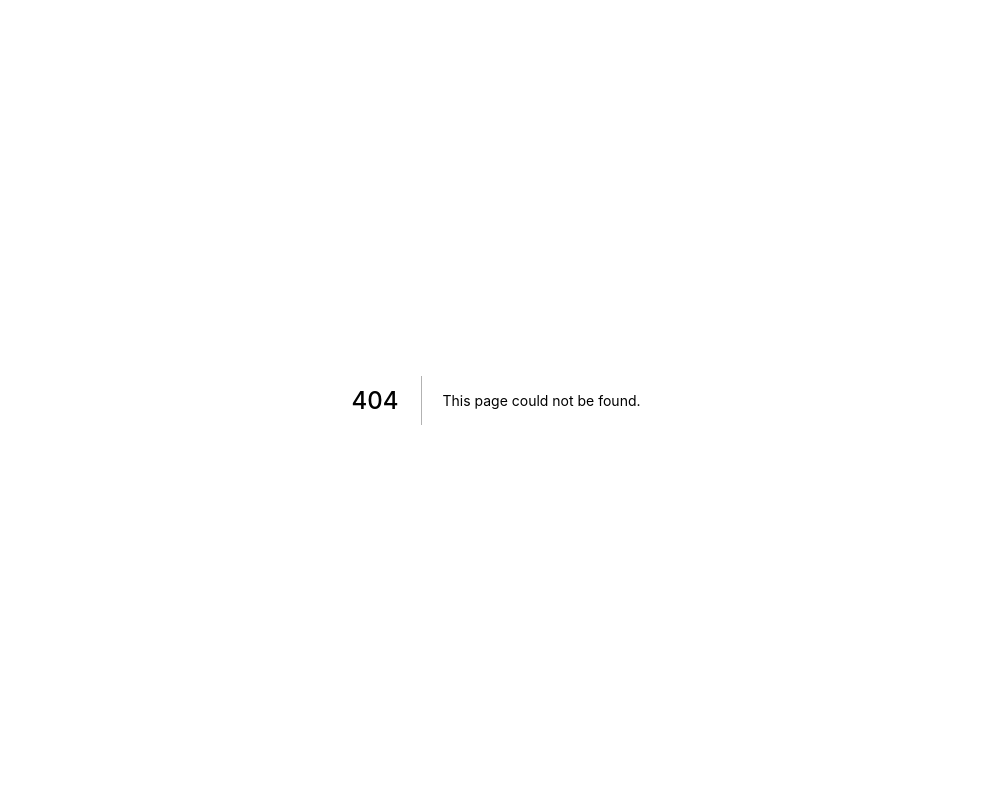
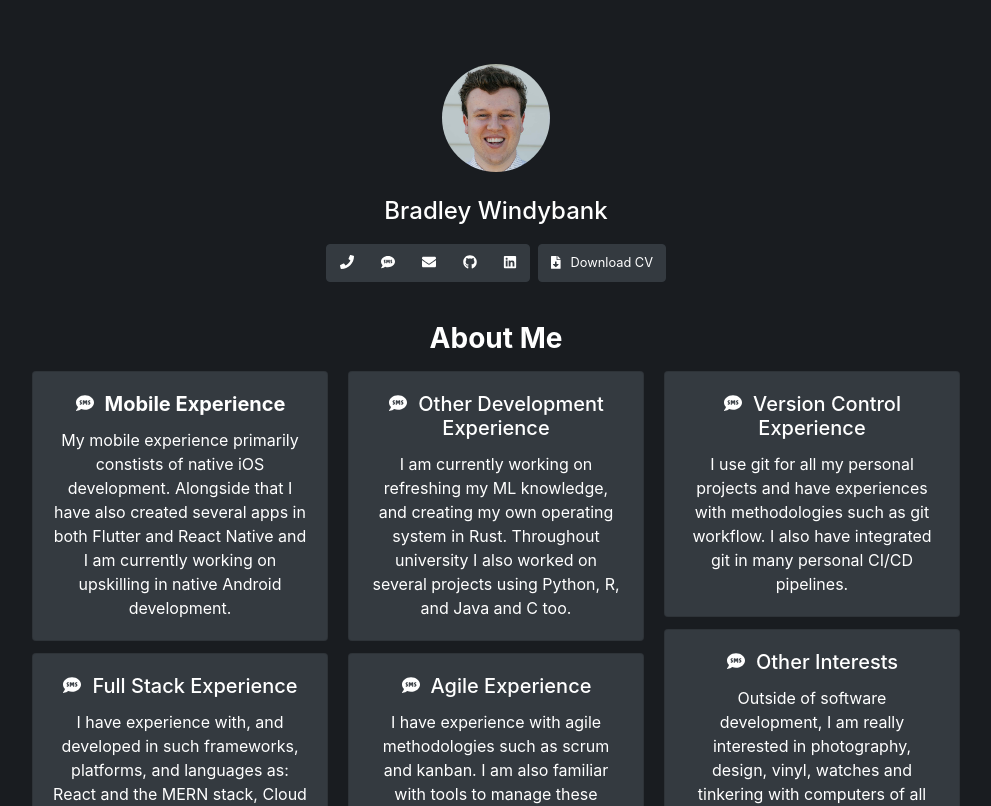
Before and after one commit to bradwindy/new-personal-site, a Next.js app: page /about-me in a window 1280 px wide. Before the commit this address had no page. Shown: the top 806 px of the page, without its empty margins (144-1135 px from the left). Built offline with nearby package versions, Linux system fonts and the light colour scheme.

Commit message:
Add dark mode and about me section

```diff
--- a/components/layout.module.css
+++ b/components/layout.module.css
@@ -1,7 +1,7 @@
 .container {
-  max-width: 36rem;
+  max-width: 60rem;
   padding: 0 1rem;
-  margin: 3rem auto 6rem;
+  margin: 5% auto 5%;
 }
 
 .header {
@@ -11,5 +11,5 @@
 }
 
 .backToHome {
-  margin: 3rem 0 0;
+  margin: 1rem 0 0;
 }
--- /dev/null
+++ b/pages/about-me.tsx
@@ -0,0 +1,171 @@
+import Head from "next/head";
+import Layout, { siteTitle } from "../components/layout";
+import utilStyles from "../styles/utils.module.css";
+import Button from "react-bootstrap/Button";
+import ButtonGroup from "react-bootstrap/ButtonGroup";
+import ButtonToolbar from "react-bootstrap/ButtonToolbar";
+import { FontAwesomeIcon } from "@fortawesome/react-fontawesome";
+import Card from "react-bootstrap/Card";
+import CardColumns from "react-bootstrap/CardColumns";
+
+export default function AboutMe() {
+  return (
+    <Layout>
+      <Head>
+        <title>{siteTitle}</title>
+      </Head>
+      <section className={utilStyles.headingMdCentre}>
+        <ButtonToolbar
+          aria-label="Toolbar with button groups"
+          className="justify-content-center"
+        >
+          <ButtonGroup aria-label="Social Links" className="mb-4 mr-1">
+            <Button variant="dark">
+              <FontAwesomeIcon
+                icon="phone"
+                className={utilStyles.smallBrandIcon}
+              />
+            </Button>
+            <Button variant="dark">
+              <FontAwesomeIcon
+                icon="sms"
+                className={utilStyles.smallBrandIcon}
+              />
+            </Button>
+            <Button variant="dark">
+              <FontAwesomeIcon
+                icon="envelope"
+                className={utilStyles.smallBrandIcon}
+              />
+            </Button>
+            <Button variant="dark">
+              <FontAwesomeIcon
+                icon={["fab", "github"]}
+                className={utilStyles.smallBrandIcon}
+              />
+            </Button>
+            <Button variant="dark">
+              <FontAwesomeIcon
+                icon={["fab", "linkedin"]}
+                className={utilStyles.smallBrandIcon}
+              />
+            </Button>
+          </ButtonGroup>
+          <ButtonGroup aria-label="Download CV" className="ml-1 mb-4">
+            <Button variant="dark" className={utilStyles.smallButtonText}>
+              <FontAwesomeIcon
+                icon="file-download"
+                className={utilStyles.smallNormalIconRightSpacing}
+              />
+              Download CV
+            </Button>
+          </ButtonGroup>
+        </ButtonToolbar>
+
+        <h3 className="mb-3 mt-3 font-weight-bold">About Me</h3>
+
+        <CardColumns>
+          <Card bg="dark">
+            <Card.Body>
+              <Card.Title className="font-weight-bold">
+                <FontAwesomeIcon
+                  icon="sms"
+                  className={utilStyles.medBrandIcon}
+                />
+                Mobile Experience
+              </Card.Title>
+              <Card.Text className={utilStyles.cardText}>
+                My mobile experience primarily constists of native iOS
+                development. Alongside that I have also created several apps in
+                both Flutter and React Native and I am currently working on
+                upskilling in native Android development.
+              </Card.Text>
+            </Card.Body>
+          </Card>
+          <Card bg="dark">
+            <Card.Body>
+              <Card.Title>
+                <FontAwesomeIcon
+                  icon="sms"
+                  className={utilStyles.medBrandIcon}
+                />
+                Full Stack Experience
+              </Card.Title>
+              <Card.Text className={utilStyles.cardText}>
+                I have experience with, and developed in such frameworks,
+                platforms, and languages as: React and the MERN stack, Cloud
+                VMs, .NET, Docker, Angular and much, much more!
+              </Card.Text>
+            </Card.Body>
+          </Card>
+          <Card bg="dark">
+            <Card.Body>
+              <Card.Title>
+                <FontAwesomeIcon
+                  icon="sms"
+                  className={utilStyles.medBrandIcon}
+                />
+                Other Development Experience
+              </Card.Title>
+              <Card.Text className={utilStyles.cardText}>
+                I am currently working on refreshing my ML knowledge, and
+                creating my own operating system in Rust. Throughout university
+                I also worked on several projects using Python, R, and Java and
+                C too.
+              </Card.Text>
+            </Card.Body>
+          </Card>
+          <Card bg="dark">
+            <Card.Body>
+              <Card.Title>
+                <FontAwesomeIcon
+                  icon="sms"
+                  className={utilStyles.medBrandIcon}
+                />
+                Agile Experience
+              </Card.Title>
+              <Card.Text className={utilStyles.cardText}>
+                I have experience with agile methodologies such as scrum and
+                kanban. I am also familiar with tools to manage these processes
+                such as Jira.
+              </Card.Text>
+            </Card.Body>
+          </Card>
+          <Card bg="dark">
+            <Card.Body>
+              <Card.Title>
+                <FontAwesomeIcon
+                  icon="sms"
+                  className={utilStyles.medBrandIcon}
+                />
+                Version Control Experience
+              </Card.Title>
+              <Card.Text className={utilStyles.cardText}>
+                I use git for all my personal projects and have experiences with
+                methodologies such as git workflow. I also have integrated git
+                in many personal CI/CD pipelines.
+              </Card.Text>
+            </Card.Body>
+          </Card>
+          <Card bg="dark">
+            <Card.Body>
+              <Card.Title>
+                <FontAwesomeIcon
+                  icon="sms"
+                  className={utilStyles.medBrandIcon}
+                />
+                Other Interests
+              </Card.Title>
+              <Card.Text className={utilStyles.cardText}>
+                Outside of software development, I am really interested in
+                photography, design, vinyl, watches and tinkering with computers
+                of all kinds. I have also volunteered on Sprit of New Zealand
+                and in both my local Rotary Club and Hospice Shop.
+              </Card.Text>
+            </Card.Body>
+          </Card>
+        </CardColumns>
+      </section>
+    </Layout>
+  );
+}
--- a/styles/global.css
+++ b/styles/global.css
@@ -6,6 +6,8 @@ body {
     Ubuntu, Cantarell, Fira Sans, Droid Sans, Helvetica Neue, sans-serif;
   line-height: 1.5;
   font-size: 16px;
+  background-color: #191c20;
+  color: #ffffff;
 }
 
 * {
--- a/styles/utils.module.css
+++ b/styles/utils.module.css
@@ -21,6 +21,12 @@
   margin: 1rem 0;
 }
 
+.headingLgCentre {
+  font-size: 1.5rem;
+  line-height: 1.4;
+  text-align: center;
+}
+
 .headingMd {
   font-size: 1.2rem;
   line-height: 1.5;
@@ -34,6 +40,17 @@
 
 .smallBrandIcon {
   width: 20px;
+  padding-bottom: 2px;
+}
+
+.medBrandIcon {
+  width: 20px;
+  padding-bottom: 2px;
+  margin-right: 10px;
+}
+
+.cardText {
+  font-size: 16px;
 }
 
 .smallNormalIcon {
```
Also changed, not shown: pages/index.tsx (+15 -8 lines).
